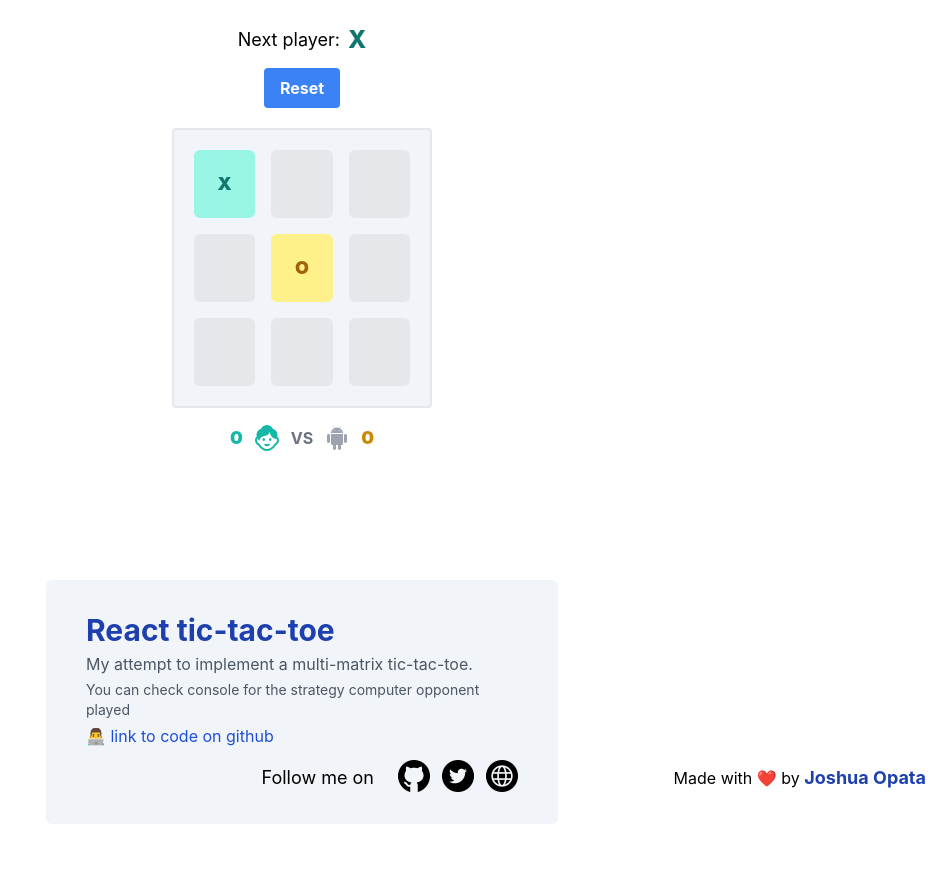
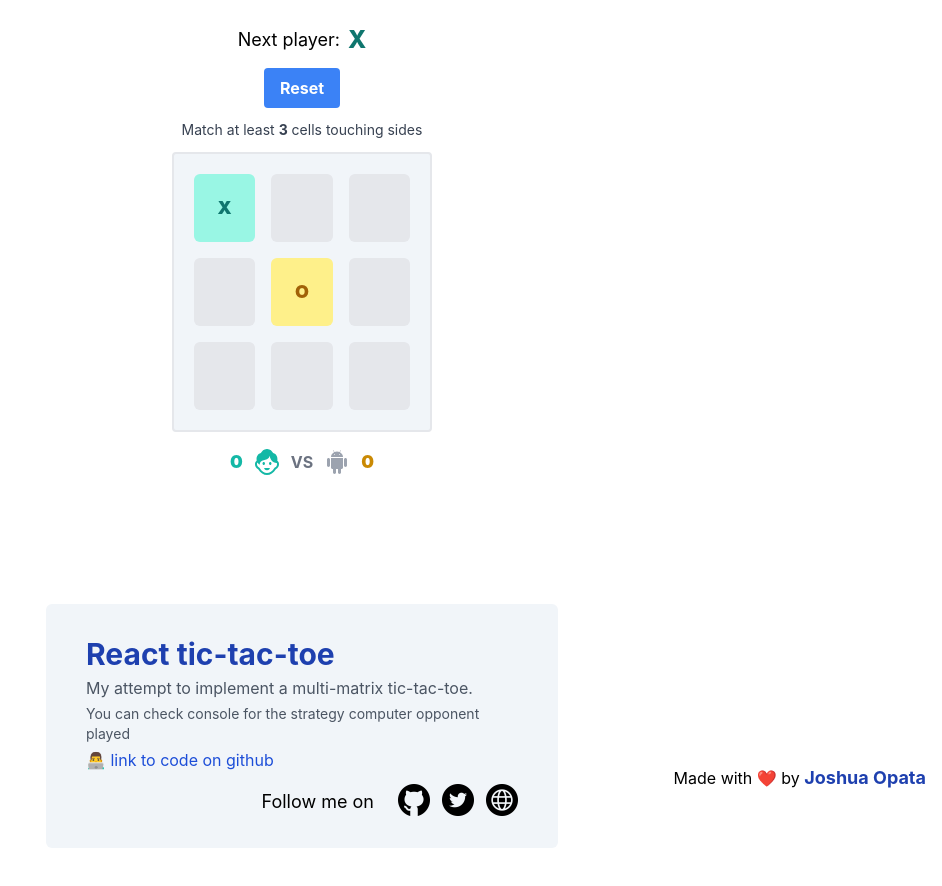
Before and after one commit to opatajoshua/react-tic-tac-toe, a React (Create React App) app: page / in a window 1280 px wide. Both pictures are taken after a click on the button 562 px from the left and 212 px from the top of the page. Shown: the top 886 px of the page, without its empty margins (338-1280 px from the left). Built offline with nearby package versions, Linux system fonts and the light colour scheme.

Commit message:
add: minimum cell inscription

```diff
--- a/src/board/Board.tsx
+++ b/src/board/Board.tsx
@@ -202,7 +202,7 @@ export function Board() {
         )}
       </div>
 
-      <div className='flex gap-4 mt-3'>
+      <div className='flex gap-4 mt-3 mb-3'>
         {!started ? (
           <>
             <div className='w-20'>
@@ -266,6 +266,7 @@ export function Board() {
             </div>
           </>
         ) : (
+          <div className='flex flex-col items-center'>
             <button
               data-testid='btn-reset'
               className='bg-blue-500 hover:bg-blue-700 text-white font-bold py-2 px-4 rounded'
@@ -273,10 +274,14 @@ export function Board() {
             >
               Reset
             </button>
+            <p className='mt-3 text-gray-700 text-sm'>
+              Match at least <b>{structureState.minExpectedHits}</b> cells touching sides
+            </p>
+          </div>
         )}
       </div>
 
-      <div className='bg-slate-100 flex flex-col items-center mt-5 w-11/12 h-11/12  md:w-fit lg:h-fit md:max-w-screen-2xl mx-auto p-3 border-2 rounded overflow-x-auto'>
+      <div className='bg-slate-100 flex flex-col items-center mt-0 w-11/12 h-11/12  md:w-fit lg:h-fit md:max-w-screen-2xl mx-auto p-3 border-2 rounded overflow-x-auto'>
         <table className='w-full'>
           <tbody>
             {squareRows.map((rowIndex) => (
--- a/src/board/helpers.ts
+++ b/src/board/helpers.ts
@@ -101,6 +101,7 @@ export function computerMove(
   rows: number,
   columns: number,
   showStrategyLogs = false,
+  difficultyLevel: 'difficult' |'easy' = 'difficult'
 ): number {
   const { possibleWins, possibleDiagonalToLeftWins, possibleDiagonalToRightWins } = structureState
   const minExpectedPlayForWin = Math.min(rows, columns)
@@ -113,7 +114,7 @@ export function computerMove(
   let defensiveMoves: number[] = []
   if (humanPlays.length >= Math.ceil(minExpectedPlayForWin / 2) || !computerPlays.length) {
     // only possible wins computer didnt destroy
-    const _possibleWins = !computerPlays.length
+    const _possibleWins = (!computerPlays.length && difficultyLevel === 'difficult')
       ? [...possibleDiagonalToLeftWins, ...possibleDiagonalToRightWins]
       : possibleWins.filter((p) => difference(p, computerPlays).length === p.length)
 
```
Lines whose indentation alone changed are shown as unchanged.
